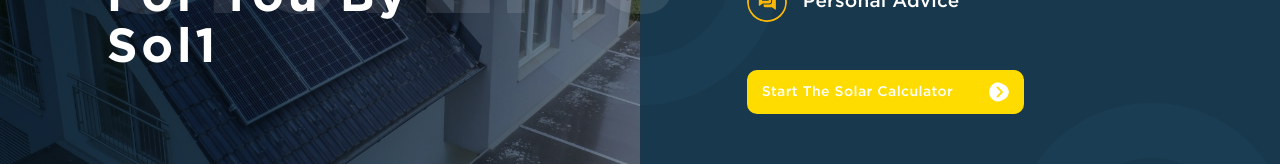
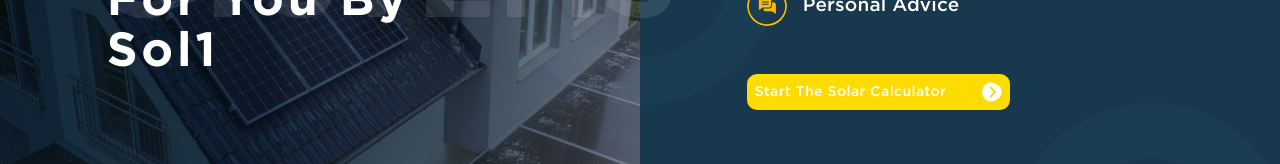
Before and after one commit to Nayeemr45/solar, a React (Create React App) app: page / in a window 1280 px wide. Shown: the part 430-594 px from the top of the page. Built offline with nearby package versions, Linux system fonts and the light colour scheme.

Commit message:
Update Section1.css

```diff
--- a/src/Assets/Css/Section1.css
+++ b/src/Assets/Css/Section1.css
@@ -54,8 +54,8 @@
   background-color: var(--button-color) !important;
   color: #fff !important;
   border-radius: 10px !important;
-  padding: 10px 15px !important;
-  font-size: 14px !important;
+/*   padding: 10px 15px !important;
+ */  font-size: 14px !important;
   font-family: 'Gotham-Medium' !important;
   text-transform: none !important;
   margin-top: 30px !important;
@@ -102,8 +102,8 @@
     background-color: var(--button-color) !important;
     color: #fff !important;
     border-radius: 8px !important;
-    padding: 8px 8px !important;
-    font-size: 12px !important;
+/*     padding: 8px 8px !important;
+ */    font-size: 12px !important;
     font-family: 'Gotham-Medium' !important;
     text-transform: none !important;
   }
```
